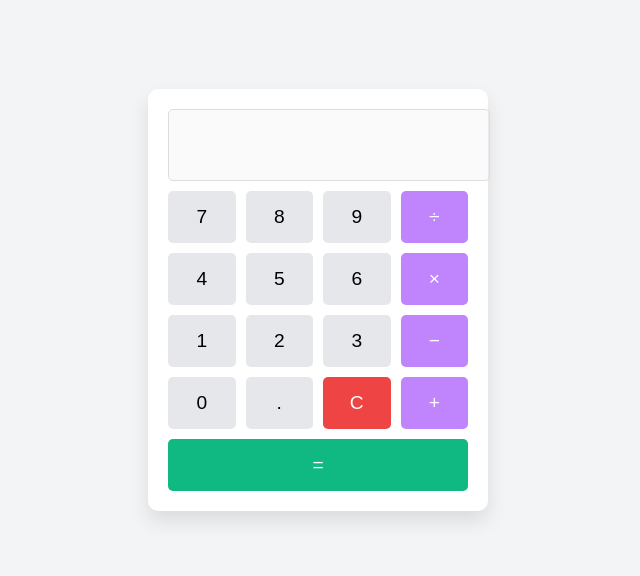
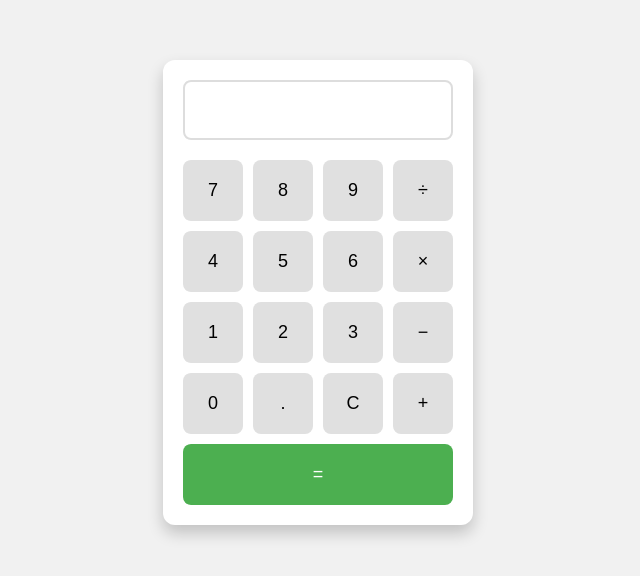
Before and after one commit to deltech-designs/mini-calculator-app, a plain HTML site: page index.html in a window 1280 px wide. Shown: the part 108-684 px from the top of the page, without its empty margins (322-962 px from the left). Drawn offline with Linux system fonts and the light colour scheme.

Commit message:
change everything

```diff
--- a/index.html
+++ b/index.html
@@ -13,66 +13,42 @@
     />
   </head>
   <body>
+    <div class="container">
       <div class="calculator">
         <input
           type="text"
-        class="display"
-        id="display"
-        disabled
+          id="result-display"
+          readonly
         />
+
         <div class="buttons">
-        <button onclick="append('7')">7</button>
-        <button onclick="append('8')">8</button>
-        <button onclick="append('9')">9</button>
-        <button
-          class="operator"
-          onclick="append('/')"
-        >
-          ÷
-        </button>
+          <button data-value="7">7</button>
+          <button data-value="8">8</button>
+          <button data-value="9">9</button>
+          <button data-value="/">÷</button>
 
-        <button onclick="append('4')">4</button>
-        <button onclick="append('5')">5</button>
-        <button onclick="append('6')">6</button>
-        <button
-          class="operator"
-          onclick="append('*')"
-        >
-          ×
-        </button>
+          <button data-value="4">4</button>
+          <button data-value="5">5</button>
+          <button data-value="6">6</button>
+          <button data-value="*">×</button>
 
-        <button onclick="append('1')">1</button>
-        <button onclick="append('2')">2</button>
-        <button onclick="append('3')">3</button>
-        <button
-          class="operator"
-          onclick="append('-')"
-        >
-          −
-        </button>
+          <button data-value="1">1</button>
+          <button data-value="2">2</button>
+          <button data-value="3">3</button>
+          <button data-value="-">−</button>
 
-        <button onclick="append('0')">0</button>
-        <button onclick="append('.')">.</button>
-        <button
-          class="clear"
-          onclick="clearDisplay()"
-        >
-          C
-        </button>
-        <button
-          class="operator"
-          onclick="append('+')"
-        >
-          +
-        </button>
+          <button data-value="0">0</button>
+          <button data-value=".">.</button>
+          <button id="clear">C</button>
+          <button data-value="+">+</button>
 
           <button
-          class="equal"
-          style="grid-column: span 4"
-          onclick="calculate()"
+            id="equals"
+            class="equal-button"
           >
             =
           </button>
+        </div>
       </div>
     </div>
 
--- a/script.js
+++ b/script.js
@@ -1,17 +1,72 @@
-const display = document.getElementById('display');
+const resultDisplay = document.getElementById('result-display');
+const buttons = document.querySelectorAll('button[data-value]');
+const clearButton = document.getElementById('clear');
+const equalsButton = document.getElementById('equals');
 
-function append(value) {
-  display.value += value;
+let expression = '';
+
+buttons.forEach((button) => {
+  button.addEventListener('click', () => {
+    const value = button.getAttribute('data-value');
+    handleInput(value);
+  });
+});
+
+clearButton.addEventListener('click', () => {
+  expression = '';
+  resultDisplay.value = '';
+});
+
+equalsButton.addEventListener('click', () => {
+  resultDisplay.value = evaluateExpression(expression);
+  expression = resultDisplay.value;
+});
+
+function handleInput(value) {
+  const lastChar = expression.slice(-1);
+  const operators = '+-*/';
+
+  if (operators.includes(lastChar) && operators.includes(value)) {
+    return; // prevent duplicate operators
+  }
+
+  expression += value;
+  resultDisplay.value = expression;
 }
 
-function clearDisplay() {
-  display.value = '';
-}
+function evaluateExpression(expr) {
+  try {
+    const tokens = expr.match(/(\d+\.?\d*|\+|\-|\*|\/)/g);
+    if (!tokens) throw new Error('Invalid input');
 
-function calculate() {
-  try {
-    display.value = eval(display.value);
-  } catch {
-    display.value = 'Error';
+    let result = parseFloat(tokens[0]);
+    for (let i = 1; i < tokens.length; i += 2) {
+      const operator = tokens[i];
+      const next = parseFloat(tokens[i + 1]);
+
+      if (isNaN(next)) throw new Error('Invalid number');
+
+      switch (operator) {
+        case '+':
+          result += next;
+          break;
+        case '-':
+          result -= next;
+          break;
+        case '*':
+          result *= next;
+          break;
+        case '/':
+          if (next === 0) return 'Cannot divide by 0';
+          result /= next;
+          break;
+        default:
+          throw new Error('Invalid operator');
+      }
+    }
+
+    return result;
+  } catch (err) {
+    return 'Error';
   }
 }
--- a/style.css
+++ b/style.css
@@ -1,29 +1,39 @@
-body {
-  display: flex;
-  justify-content: center;
-  align-items: center;
-  height: 100vh;
-  background: #f3f4f6;
+* {
+  box-sizing: border-box;
   font-family: Arial, sans-serif;
 }
 
-.calculator {
-  background: white;
-  padding: 20px;
-  border-radius: 10px;
-  box-shadow: 0 10px 20px rgba(0, 0, 0, 0.1);
-  width: 300px;
+body {
+  margin: 0;
+  display: flex;
+  height: 100vh;
+  justify-content: center;
+  align-items: center;
+  background-color: #f1f1f1;
 }
 
-.display {
+.container {
   width: 100%;
-  height: 50px;
-  font-size: 1.5rem;
-  margin-bottom: 10px;
+  max-width: 350px;
+  padding: 20px;
+}
+
+.calculator {
+  background-color: #fff;
+  padding: 20px;
+  border-radius: 12px;
+  box-shadow: 0 8px 16px rgba(0, 0, 0, 0.2);
+}
+
+#result-display {
+  width: 100%;
+  height: 60px;
+  font-size: 24px;
   text-align: right;
   padding: 10px;
-  border: 1px solid #ddd;
-  border-radius: 5px;
+  margin-bottom: 20px;
+  border: 2px solid #ddd;
+  border-radius: 8px;
 }
 
 .buttons {
@@ -33,30 +43,41 @@ body {
 }
 
 button {
-  padding: 15px;
-  font-size: 1.2rem;
+  padding: 20px;
+  font-size: 18px;
   border: none;
-  border-radius: 5px;
-  background: #e5e7eb;
+  background-color: #e0e0e0;
+  border-radius: 8px;
   cursor: pointer;
-  transition: background 0.2s;
+  transition: background-color 0.3s;
 }
 
 button:hover {
-  background: #d1d5db;
+  background-color: #ccc;
 }
 
-.operator {
-  background: #c084fc;
+.equal-button {
+  grid-column: span 4;
+  background-color: #4caf50;
   color: white;
 }
 
-.equal {
-  background: #10b981;
-  color: white;
+.equal-button:hover {
+  background-color: #45a049;
 }
 
-.clear {
-  background: #ef4444;
-  color: white;
+@media (max-width: 400px) {
+  .calculator {
+    padding: 15px;
+  }
+
+  button {
+    padding: 15px;
+    font-size: 16px;
+  }
+
+  #result-display {
+    font-size: 20px;
+    height: 50px;
+  }
 }
```
Lines whose indentation alone changed are shown as unchanged.
